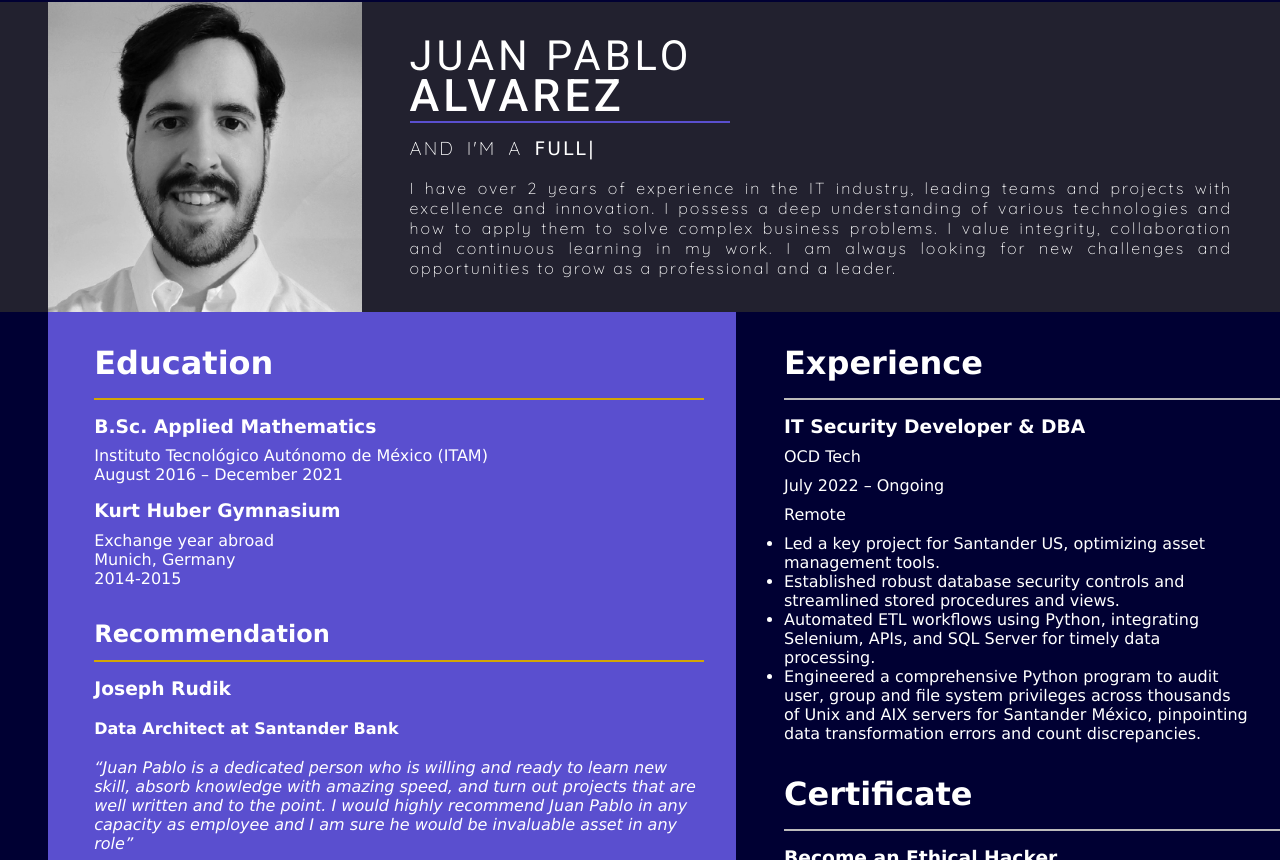
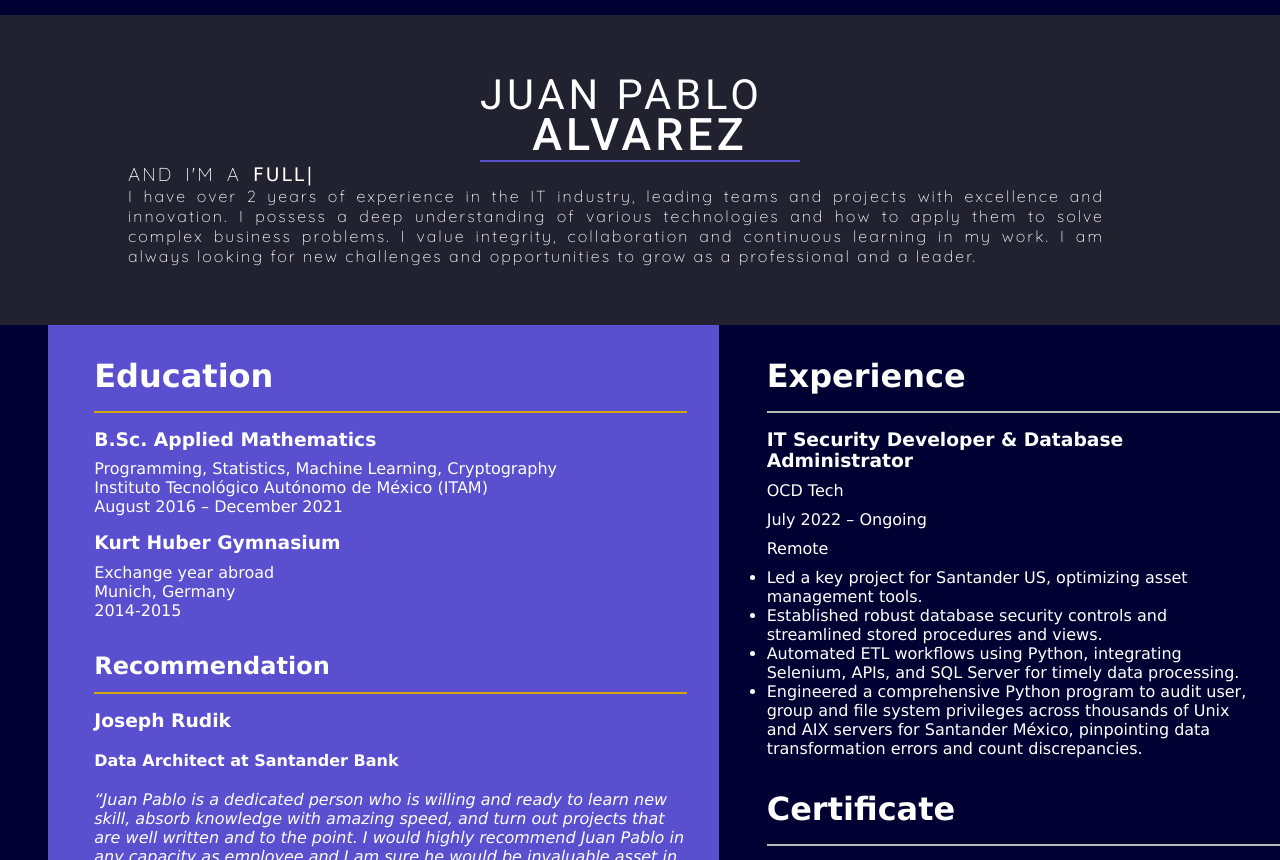
Before and after one commit to jpag2409/practice-resume, a React (Create React App) app: page / in a window 1280 px wide. Shown: the part 180-1040 px from the top of the page. Built offline with nearby package versions, Linux system fonts and the light colour scheme.

Commit message:
removed profile picture and added university subjects

```diff
--- a/src/component/about.js
+++ b/src/component/about.js
@@ -7,10 +7,10 @@ import Profile from './profile.jpg'
 function About() {
     return (
         <div className="about">
-            <div>
+            {/* <div>
                 <img width={409.5} height={310} src={Profile} />
                 <div className="imgbg"></div>
-            </div>
+            </div> */}
             <div className="about_info">
                 <h1>
                     <span>JUAN PABLO</span>
--- a/src/component/home.js
+++ b/src/component/home.js
@@ -11,7 +11,7 @@ function Home() {
                 {/* <i className="bi bi-geo-alt-fill"></i> */}
                 <span>
                     <p className="bold">AREA</p>
-                    <p>Av. Homero 1532, Polanco II Secc, Miguel Hidalgo, 11530</p>
+                    <p>Av. Homero 1532, Polanco II Secc, Miguel Hidalgo, 11530,<br></br> Ciudad de México</p>
                 </span>
             </div>
             <div className="info">
--- a/src/component/index.css
+++ b/src/component/index.css
@@ -97,6 +97,7 @@ span>p:nth-child(2) {
     line-height: 40px;
     padding-bottom: 5px;
     overflow-wrap: break-word;
+    margin: 0 auto;
 }
 
 .about .about_info>h1>span:nth-child(1) {
@@ -112,6 +113,7 @@ span>p:nth-child(2) {
     font-size: 1.4em;
     font-family: 'Roboto', sans-serif;
     letter-spacing: 4px;
+    margin: 0 auto;
 }
 
 .about .about_info>h3 {
@@ -121,7 +123,8 @@ span>p:nth-child(2) {
     word-spacing: 5px;
     letter-spacing: 2px;
     font-family: 'Quicksand', sans-serif;
-
+    margin: 0 auto;
+    width: 80%
 }
 
 .about .about_info>p {
@@ -131,6 +134,8 @@ span>p:nth-child(2) {
     /* font-family: ; */
     font-family: 'Quicksand', sans-serif;
     letter-spacing: 2px;
+    margin: 0 auto;
+    width: 80%
 }
 
 /* .imgbg {
@@ -203,10 +208,10 @@ span>p:nth-child(2) {
 }
 
 .left .recommendation>div>em {
-    margin-bottom: 20px;
-    max-width: 1px;
+    margin-bottom: .5px;
+    display: block;
+    max-width: 1500px;
     color: white;
-    text-align: center;
 }
 
 .left .hobbies {
--- a/src/component/leftContent.js
+++ b/src/component/leftContent.js
@@ -11,6 +11,7 @@ function LeftContent() {
                     <h1>Education</h1>
                     <div>
                         <h3>B.Sc. Applied Mathematics</h3>
+                        <p>Programming, Statistics, Machine Learning, Cryptography</p>
                         <p>Instituto Tecnológico Autónomo de México (ITAM)</p>
                         <p>August 2016 – December 2021</p>
                     </div>
--- a/src/component/rightContent.js
+++ b/src/component/rightContent.js
@@ -8,7 +8,7 @@ function RightContent() {
             <div className="project">
                 <h1>Experience</h1>
                 <div>
-                    <h3>IT Security Developer & DBA</h3>
+                    <h3>IT Security Developer & Database Administrator</h3>
                     <p>OCD Tech</p>
                     <p>July 2022 – Ongoing</p>
                     <p>Remote</p>
```
